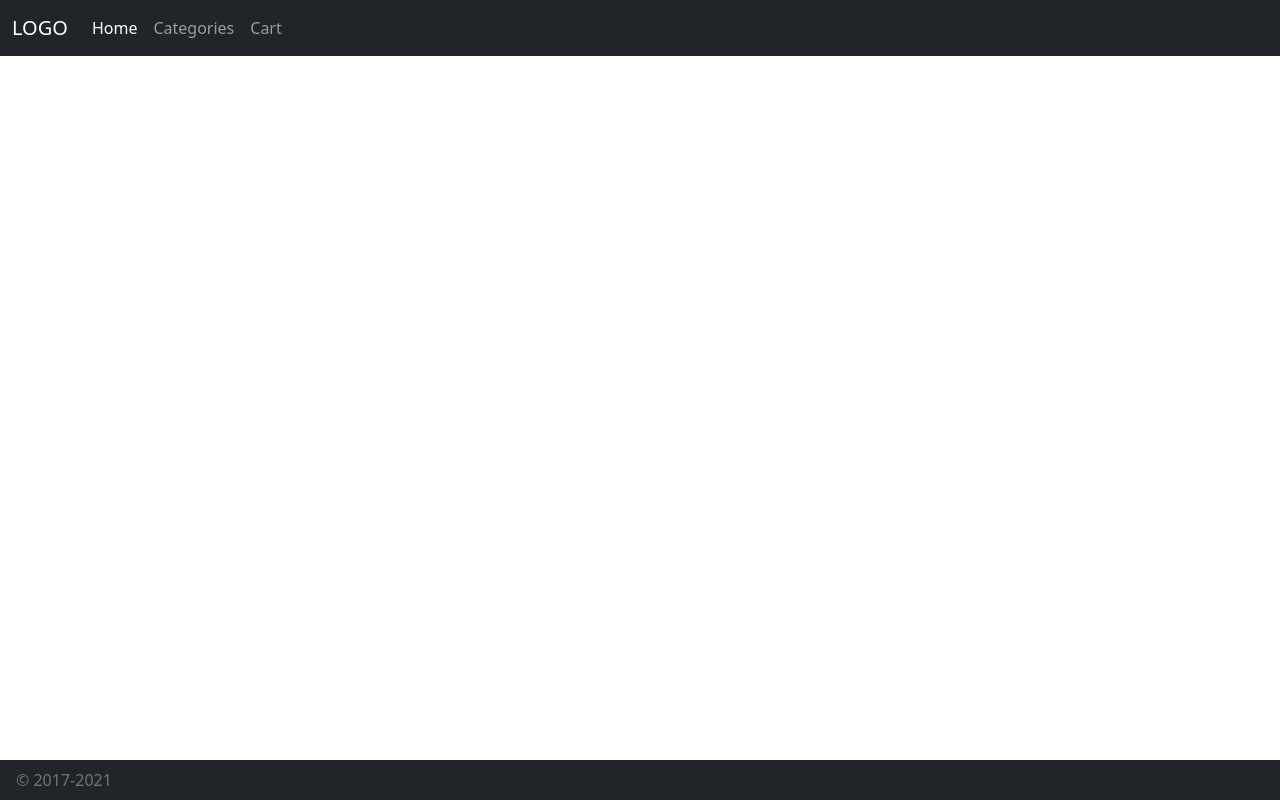
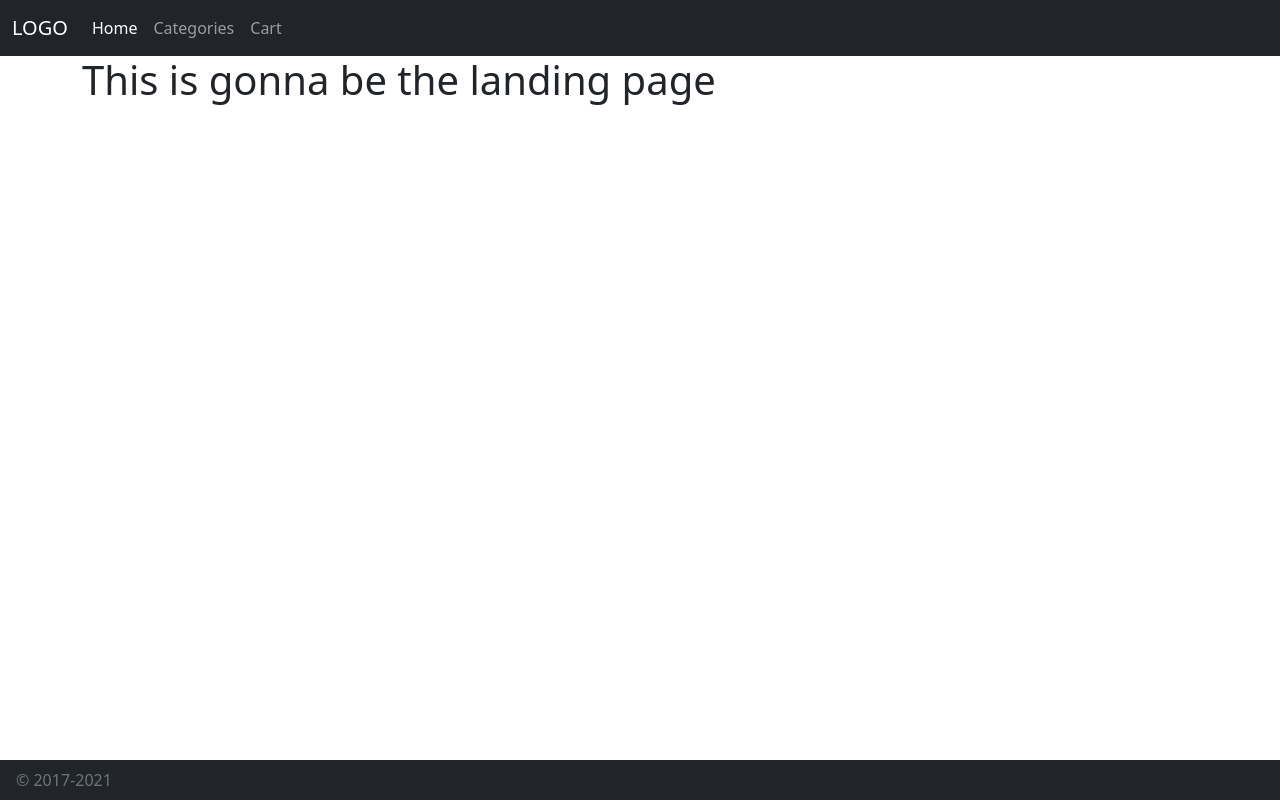
Before and after one commit to LieneTamuza/hackathon-4, a React (Create React App) app: page / in a window 1280 px wide. Built offline with nearby package versions, Linux system fonts and the light colour scheme.

Commit message:
created Landing, Categories and Cart pages

```diff
--- a/public/index.html
+++ b/public/index.html
@@ -39,5 +39,6 @@
       To begin the development, run `npm start` or `yarn start`.
       To create a production bundle, use `npm run build` or `yarn build`.
     -->
+    <script src="https://cdn.jsdelivr.net/npm/bootstrap@5.0.2/dist/js/bootstrap.bundle.min.js" integrity="sha384-MrcW6ZMFYlzcLA8Nl+NtUVF0sA7MsXsP1UyJoMp4YLEuNSfAP+JcXn/tWtIaxVXM" crossorigin="anonymous"></script>
   </body>
 </html>
--- a/src/App.js
+++ b/src/App.js
@@ -1,19 +1,31 @@
 import { BrowserRouter as Router, Switch, Route } from 'react-router-dom';
+import CartPage from './Components/CartPage';
+import CategoriesPage from './Components/CategoriesPage';
 import Footer from './Components/Footer';
 import Header from "./Components/Header";
+import LandingPage from './Components/LandingPage';
+
 
 function App() {
     return (
         <div>
             <Router>
                 <Header />
-
-
-
-                <Footer />
+                <Switch>
+                    <Route exact path='/'>
+                        <LandingPage />
+                    </Route>
+                    <Route exact path='/categories'>
+                        <CategoriesPage />
+                    </Route>
+                    <Route exact path='/cart'>
+                        <CartPage />
+                    </Route>
+                    </Switch>
+                    <Footer />
             </Router>
         </div>
-    );
+            );
 }
 
-export default App;
+            export default App;
--- /dev/null
+++ b/src/Components/CartPage.js
@@ -0,0 +1,14 @@
+function CartPage() {
+
+    return (
+
+        <div className="container">
+
+            <div className="row">
+                <h1>Here will be cart</h1>
+            </div>
+        </div>
+    )
+}
+
+export default CartPage;
--- /dev/null
+++ b/src/Components/CategoriesPage.js
@@ -0,0 +1,15 @@
+function CategoriesPage() {
+
+
+    return(
+
+        <div className="container">
+            <div className="row">
+                <h1>Here comes the categories</h1>
+            </div>
+        </div>
+
+    )
+}
+
+export default CategoriesPage;
--- /dev/null
+++ b/src/Components/LandingPage.js
@@ -0,0 +1,13 @@
+function LandingPage() {
+
+
+    return(
+        <div className="container">
+            <div className="row">
+                <h1>This is gonna be the landing page</h1>
+            </div>
+        </div>
+    )
+}
+
+export default LandingPage;
```
Also changed, not shown: src/Components/Slider.js (added, +11 -0 lines).
